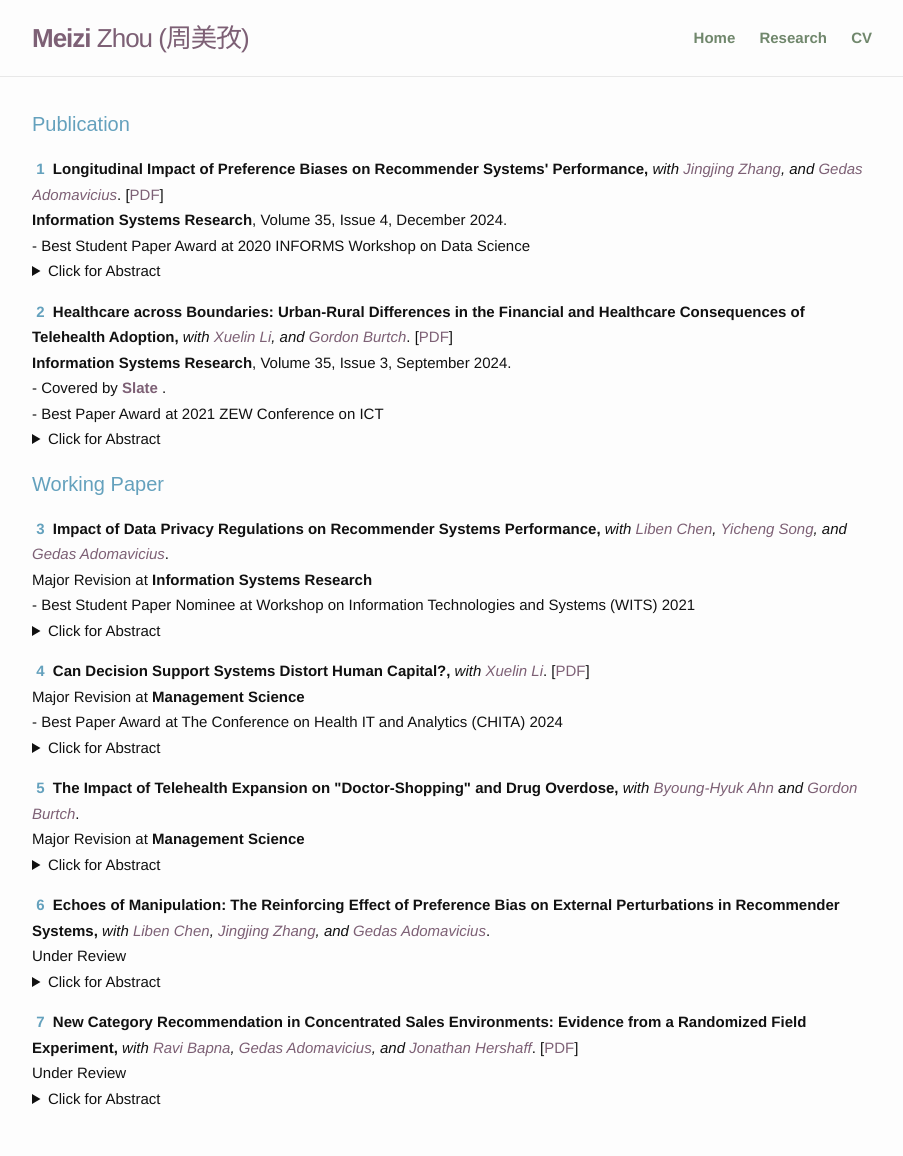
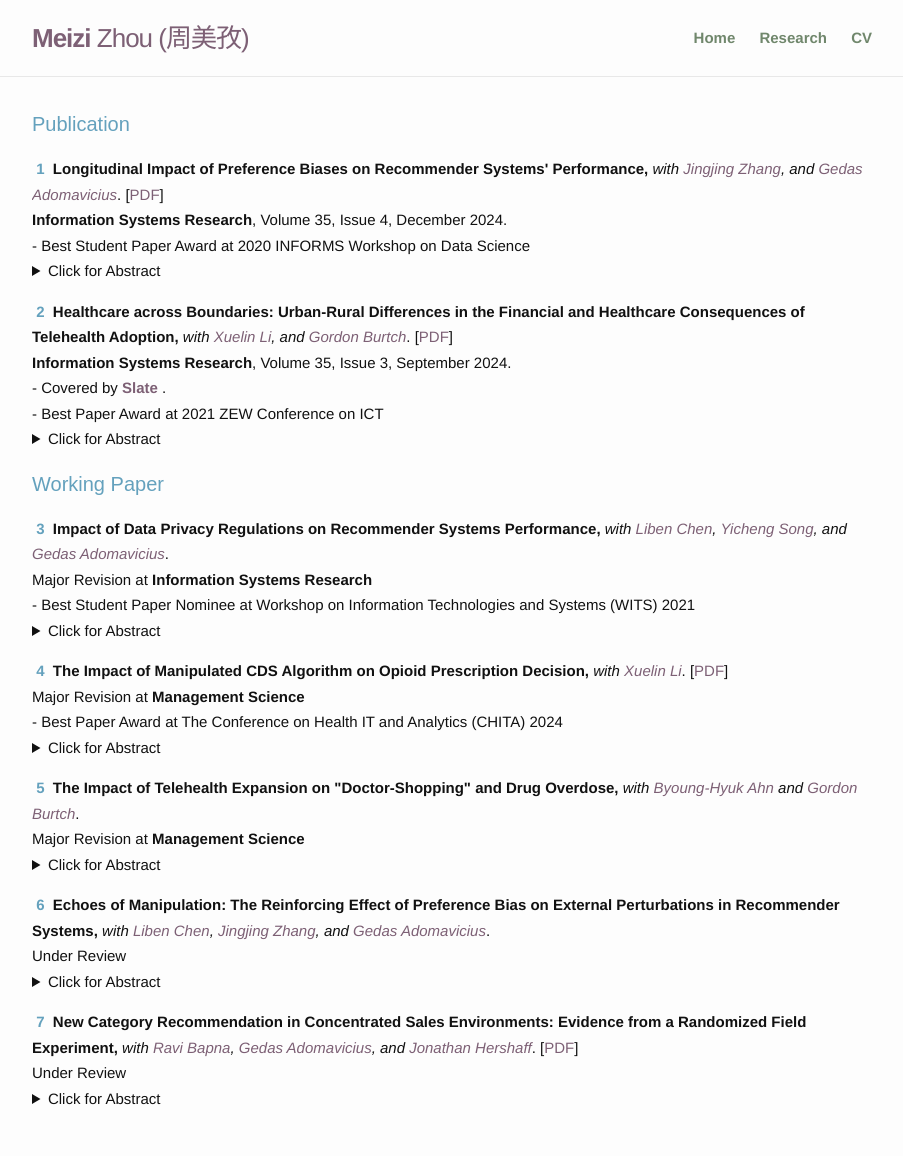
Before and after one commit to meizizhou/homepage, a Jekyll site: the page built from research.md, in a window 1280 px wide. Shown: the whole page, without its empty margins (188-1091 px from the left). Built offline with Jekyll 4.4.1, drawn with Linux system fonts in a browser that asks for light colours.

Commit message:
Update research.md

```diff
--- a/research.md
+++ b/research.md
@@ -25,7 +25,7 @@ items:
     award: Best Student Paper Nominee at Workshop on Information Technologies and Systems (WITS) 2021
     numbering: 3
   - title: purdue
-    description: <strong>Can Decision Support Systems Distort Human Capital?,</strong> <i> with <a href = "https://xuelinli.com/" target="_blank">Xuelin Li</a></i>. [<a href="https://papers.ssrn.com/sol3/papers.cfm?abstract_id=4929303" target="_blank">PDF</a>]
+    description: <strong>The Impact of Manipulated CDS Algorithm on Opioid Prescription Decision,</strong> <i> with <a href = "https://xuelinli.com/" target="_blank">Xuelin Li</a></i>. [<a href="https://papers.ssrn.com/sol3/papers.cfm?abstract_id=4929303" target="_blank">PDF</a>]
     abstract: We document that interactions with manipulated decision support systems can distort the development of human capital using the context of opioid prescription. Physicians in our sample adopted electronic health record software from a list of federally certified companies in 2011. Between 2016 and spring 2019, one company secretly embedded a biased decision support system function to promote extended-release opioid sales. Affected physicians not only increased opioid claims relative to the control group during the treatment window but also maintained a higher propensity for prescriptions even after the removal of the biased function. This long-term distortion of human capital relies on the unconsciousness of algorithmic biases and does not occur following other explicit promotions, such as pharmaceutical detailing payments. Using machine-learning algorithms, we quantify that human capital distortion explains 54% of the treatment effects in a physician decision model with dynamic learning. Experience with opioids, along with caution regarding elder patients, mitigates the distortion.
     publication: Major Revision at <strong>Management Science</strong>
     award: Best Paper Award at The Conference on Health IT and Analytics (CHITA) 2024
```
